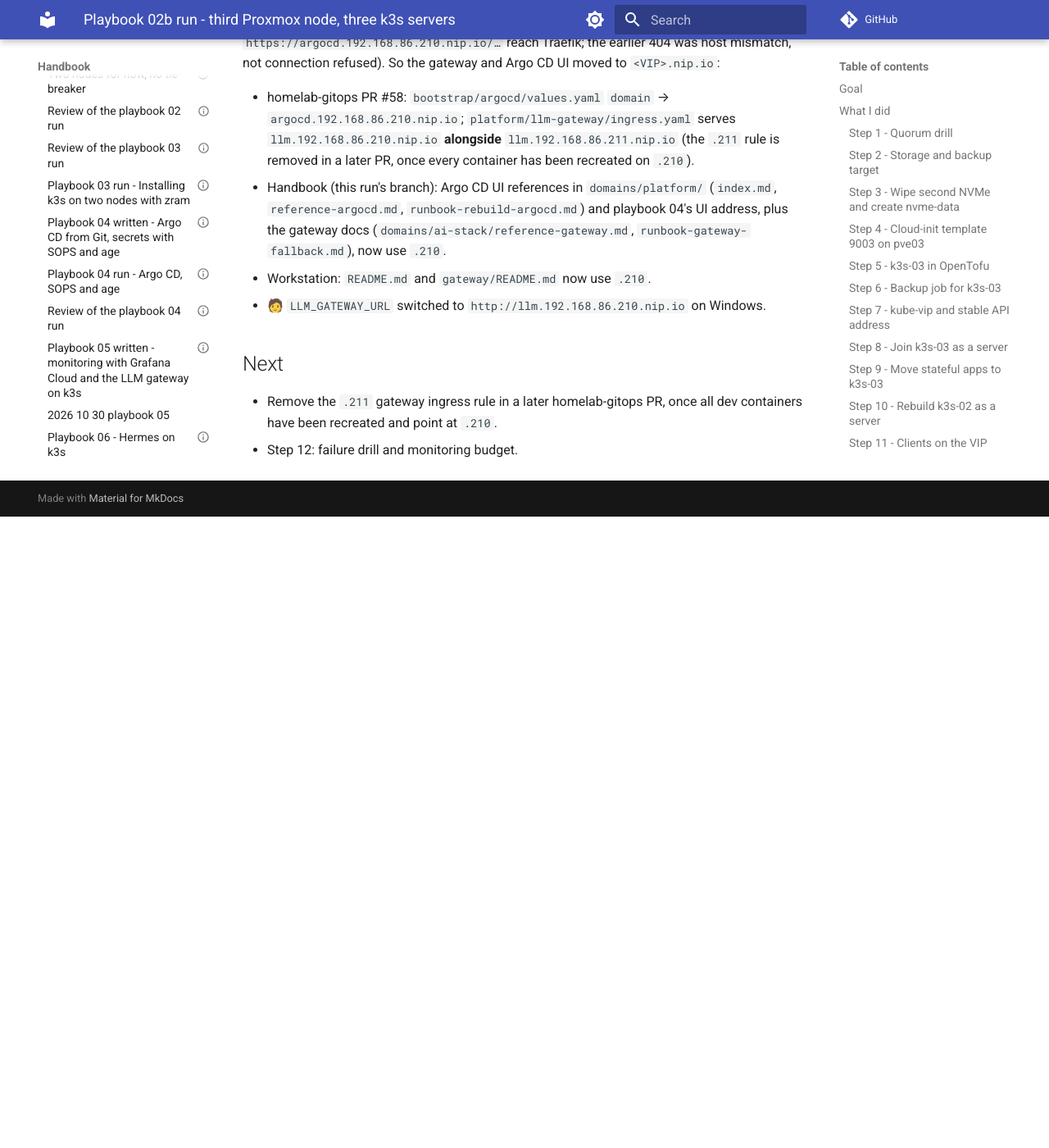
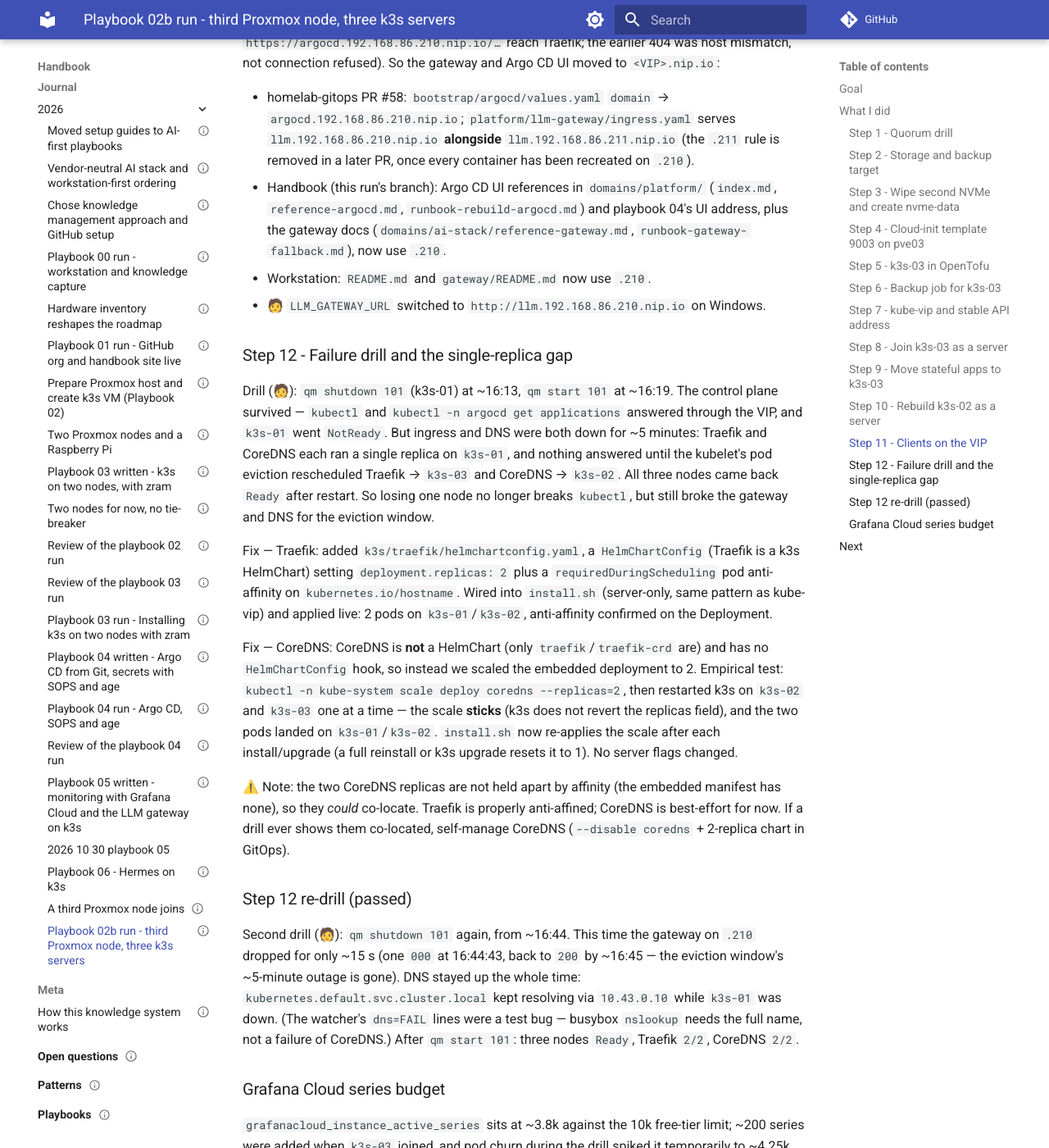
Before and after one commit to ssaav5-ai-labs/handbook, an MkDocs documentation site: the page built from docs/journal/2026/2026-11-09-playbook-02b.md, in a window 1280 px wide and 1400 px high, scrolled down 3072 px. Shown: the whole window at 82% size. Built offline with MkDocs 1.6.1 and Material for MkDocs 9.7.7, drawn with Linux system fonts in a browser that asks for light colours; comment, search, counter and statistics services are not loaded; before the commit the page ends 3702 px from its top, so only the background shows below that; some of the changed text lies outside the part shown.

Commit message:
playbook 02b: step 12 drill, Traefik/CoreDNS HA, close out

```diff
--- a/docs/decisions/0031-k3s-three-servers-behind-kube-vip.md
+++ b/docs/decisions/0031-k3s-three-servers-behind-kube-vip.md
@@ -38,6 +38,7 @@ k3s runs one server (`k3s-01`, embedded etcd) and one agent (`k3s-02`), 4.5 GB e
 - `local-path` volumes on `k3s-02` (`hermes-data` and the gateway's Postgres) would be lost when it's rebuilt, so the run copies them to `k3s-03` first. ADR-0032's `Delete=false` keeps Argo CD from deleting them, not a person.
 - Grafana Cloud sees a third node: the `k8s-monitoring` series count grows by roughly a third. Check it against the free tier's limit after the run.
 - `k3s-01` should fall to 75% memory or below once the heavy apps move. If it doesn't, the next lever is a `PreferNoSchedule` taint on `k3s-01`.
+- Traefik and CoreDNS each default to a single replica, so the step-12 drill still lost ingress and DNS for the ~5-minute eviction window when `k3s-01` went down. Traefik is fixed with a `HelmChartConfig` (2 replicas + hostname anti-affinity). CoreDNS has no chart hook, so it is manually scaled to 2 and re-applied by `install.sh` after every install/upgrade; the two CoreDNS pods are not anti-affined and could co-locate. Self-managing CoreDNS (`--disable coredns` + a 2-replica chart) remains the follow-up if co-location bites.
 
 ## In a team or enterprise setting
 Three or five control-plane nodes behind a load balancer or VIP is the normal shape. Workloads would run on dedicated worker pools, with control-plane nodes tainted. Placement would use node pools and resource quotas rather than per-app affinity. etcd would sit on fast local SSD with off-cluster snapshots.
--- a/docs/journal/2026/2026-11-09-playbook-02b.md
+++ b/docs/journal/2026/2026-11-09-playbook-02b.md
@@ -67,6 +67,21 @@ Traefik also answers on the VIP (`http://llm.192.168.86.210.nip.io/…` and `htt
 - Workstation: `README.md` and `gateway/README.md` now use `.210`.
 - 🧑 `LLM_GATEWAY_URL` switched to `http://llm.192.168.86.210.nip.io` on Windows.
 
+### Step 12 - Failure drill and the single-replica gap
+Drill (🧑): `qm shutdown 101` (k3s-01) at ~16:13, `qm start 101` at ~16:19. The control plane survived — `kubectl` and `kubectl -n argocd get applications` answered through the VIP, and `k3s-01` went `NotReady`. But ingress and DNS were both down for ~5 minutes: Traefik and CoreDNS each ran a single replica on `k3s-01`, and nothing answered until the kubelet's pod eviction rescheduled Traefik → `k3s-03` and CoreDNS → `k3s-02`. All three nodes came back `Ready` after restart. So losing one node no longer breaks `kubectl`, but still broke the gateway and DNS for the eviction window.
+
+Fix — Traefik: added `k3s/traefik/helmchartconfig.yaml`, a `HelmChartConfig` (Traefik is a k3s HelmChart) setting `deployment.replicas: 2` plus a `requiredDuringScheduling` pod anti-affinity on `kubernetes.io/hostname`. Wired into `install.sh` (server-only, same pattern as kube-vip) and applied live: 2 pods on `k3s-01`/`k3s-02`, anti-affinity confirmed on the Deployment.
+
+Fix — CoreDNS: CoreDNS is **not** a HelmChart (only `traefik`/`traefik-crd` are) and has no `HelmChartConfig` hook, so instead we scaled the embedded deployment to 2. Empirical test: `kubectl -n kube-system scale deploy coredns --replicas=2`, then restarted k3s on `k3s-02` and `k3s-03` one at a time — the scale **sticks** (k3s does not revert the replicas field), and the two pods landed on `k3s-01`/`k3s-02`. `install.sh` now re-applies the scale after each install/upgrade (a full reinstall or k3s upgrade resets it to 1). No server flags changed.
+
+⚠️ Note: the two CoreDNS replicas are not held apart by affinity (the embedded manifest has none), so they *could* co-locate. Traefik is properly anti-affined; CoreDNS is best-effort for now. If a drill ever shows them co-located, self-manage CoreDNS (`--disable coredns` + 2-replica chart in GitOps).
+
+### Step 12 re-drill (passed)
+Second drill (🧑): `qm shutdown 101` again, from ~16:44. This time the gateway on `.210` dropped for only ~15 s (one `000` at 16:44:43, back to `200` by ~16:45 — the eviction window's ~5-minute outage is gone). DNS stayed up the whole time: `kubernetes.default.svc.cluster.local` kept resolving via `10.43.0.10` while `k3s-01` was down. (The watcher's `dns=FAIL` lines were a test bug — busybox `nslookup` needs the full name, not a failure of CoreDNS.) After `qm start 101`: three nodes `Ready`, Traefik `2/2`, CoreDNS `2/2`.
+
+### Grafana Cloud series budget
+`grafanacloud_instance_active_series` sits at ~3.8k against the 10k free-tier limit; ~200 series were added when `k3s-03` joined, and pod churn during the drill spiked it temporarily to ~4.25k. Comfortably under the limit — a third node fits with room to spare.
+
 ## Next
 - Remove the `.211` gateway ingress rule in a later homelab-gitops PR, once all dev containers have been recreated and point at `.210`.
-- Step 12: failure drill and monitoring budget.
+- Playbook 02b is done: catalog marked done, run closed (ADR-0030/0031 stay `proposed` until accepted).
```
Also changed, not shown: docs/playbooks/index.md (+1 -1 lines).
